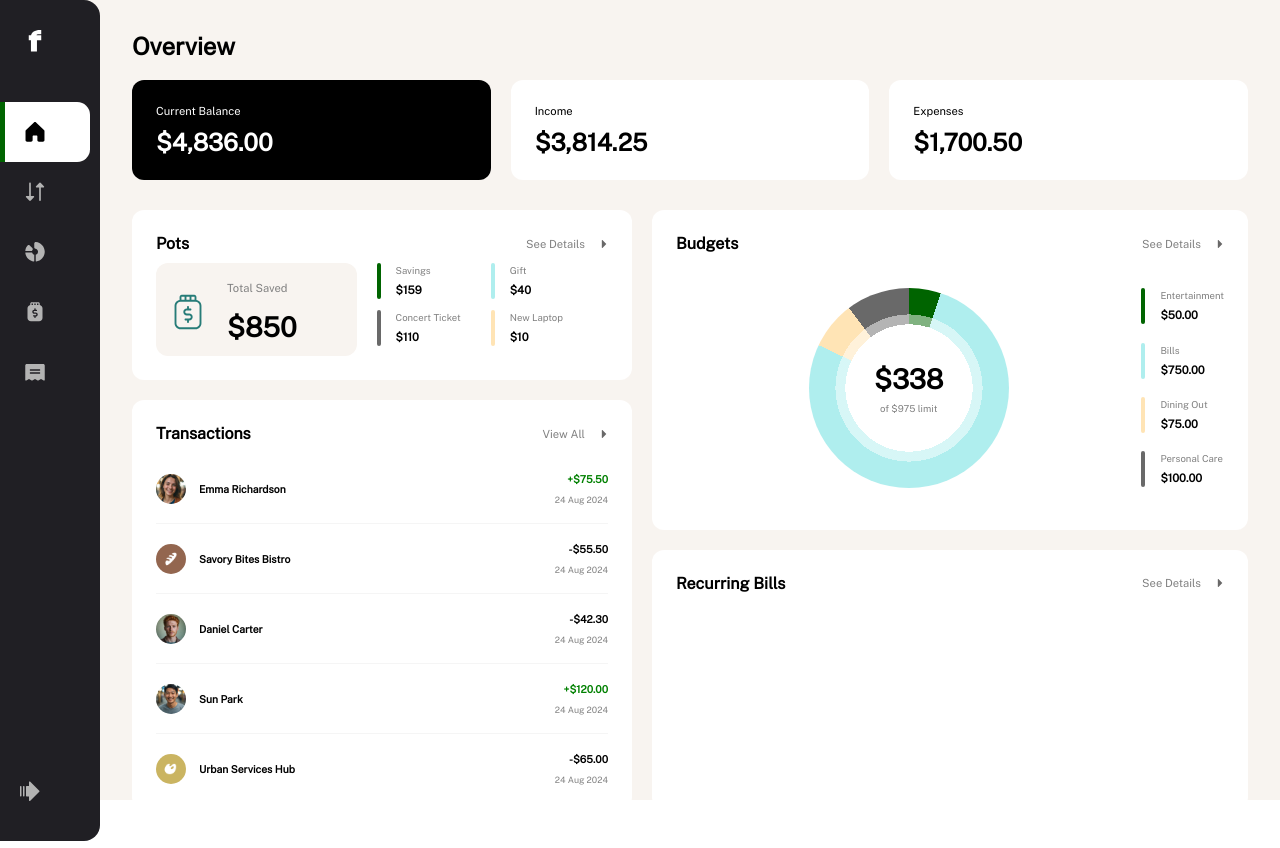
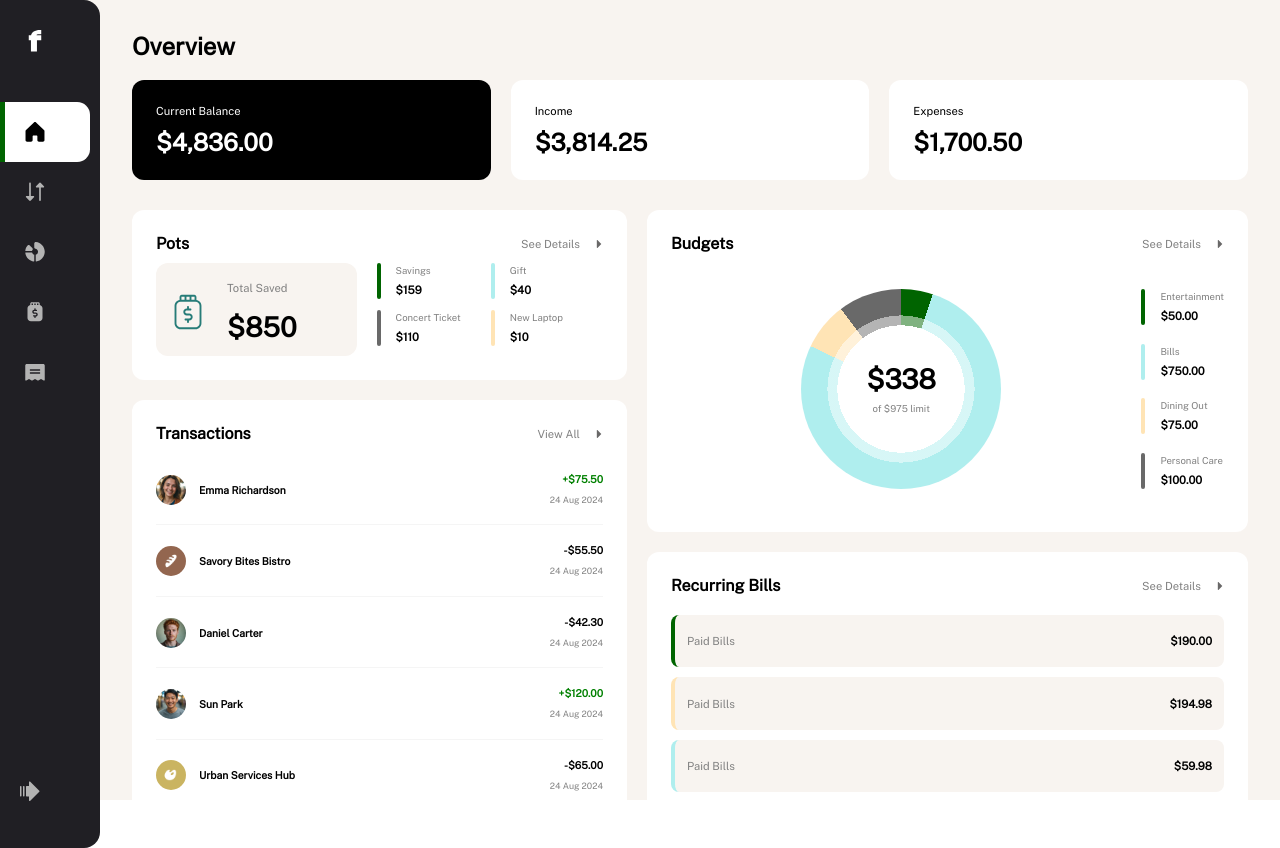
Before and after one commit to epeguero/finance-demo, a React (Create React App) app: page / in a window 1280 px wide. Built offline with nearby package versions, Linux system fonts and the light colour scheme.

Commit message:
checkpoint: overview done

```diff
--- a/src/components/App/App.css
+++ b/src/components/App/App.css
@@ -1,5 +1,5 @@
 :root {
-  --left-column-width: 500px;
+  --left-column-width: 495px;
   --row-gap: 20px;
   --column-gap: 20px;
 }
--- a/src/components/Overview/Overview.css
+++ b/src/components/Overview/Overview.css
@@ -1,6 +1,4 @@
 .overview {
-  box-sizing: border-box;
-  height: 100%;
   display: grid;
   grid-template-columns: var(--left-column-width) 1fr;
   grid-template-rows: min-content min-content 170px minmax(auto, 0.5fr) minmax(auto, 1fr);
@@ -156,15 +154,16 @@
   .budgets {
     display: grid;
     grid-template-columns: 1fr min-content;
-    grid-auto-flow: column dense;
     grid-auto-rows: minmax(min-content, 1fr);
     grid-row: 3 / span 2;
     grid-column: 2 / span 1;
+    column-gap: 10px;
 
     .card-header {
       grid-row: 1 / span 1;
       grid-column: 1 / span 2;
     }
+
     .pie-chart {
       grid-row: 2 / span 4;
       grid-column: 1 / span 1;
@@ -173,7 +172,43 @@
   }
 
   .recurring-bills {
+    display: grid;
+    grid-template-rows: min-content;
+    grid-auto-rows: 1fr;
     grid-row: 5 / span 1;
     grid-column: 2 / span 1;
+    row-gap: 10px;
+
+    .card {
+      display: flex;
+      flex-direction: row;
+      flex-wrap: nowrap;
+      justify-content: space-between;
+
+      background-color: rgb(248, 244, 240);
+      border-left-width: 4px;
+      border-left-style: solid;
+      border-radius: 0.5rem;
+
+      padding: 1.2rem 0.75rem 1.2rem 0.75rem;
+
+      font-size: 0.7rem;
+      span:nth-of-type(1) {
+        color: grey;
+      }
+      span:nth-of-type(2) {
+        font-weight: bold;
+      }
+    }
+
+    .card:nth-child(2) {
+      border-left-color: darkgreen;
+    }
+    .card:nth-child(3) {
+      border-left-color: moccasin;
+    }
+    .card:nth-child(4) {
+      border-left-color: paleturquoise;
+    }
   }
 }
--- a/src/components/Overview/Overview.tsx
+++ b/src/components/Overview/Overview.tsx
@@ -1,6 +1,6 @@
 import { AmountWithLabel, Card, CardHeader, CaretLink, Divider, PieChart, formatCurrency } from "../utility/Utility";
 import { ReactComponent as PotIcon } from '../../assets/images/icon-pot.svg';
-import { Budget, Pot, Transaction } from "../../types/types";
+import { BillsSummary, Budget, Pot, Transaction } from "../../types/types";
 import { format } from "date-fns";
 
 import './Overview.css';
@@ -53,6 +53,12 @@ export const Overview = () => {
     }
   ];
 
+  const billsSummary: BillsSummary = {
+    paid: 190,
+    totalUpcoming: 194.98,
+    dueSoon: 59.98,
+  }
+
   return (
     <div className="overview">
         <span className="overview-title">Overview</span>
@@ -83,6 +89,12 @@ export const Overview = () => {
         </Card>
         <Card className="recurring-bills">
           <CardHeader title="Recurring Bills" actionButton={<CaretLink title="See Details"/>}/>
+          {Object.keys(billsSummary).map((x: string) =>
+            <Card>
+              <span>Paid Bills</span>
+              <span>{formatCurrency(billsSummary[x as keyof BillsSummary], true)}</span>
+            </Card>
+          )}
         </Card>
       </div>
   );
--- a/src/types/types.ts
+++ b/src/types/types.ts
@@ -19,3 +19,9 @@ export type Budget = {
   max: number,
   color: string
 }
+
+export type BillsSummary = {
+  paid: number;
+  totalUpcoming: number;
+  dueSoon: number;
+}
```
